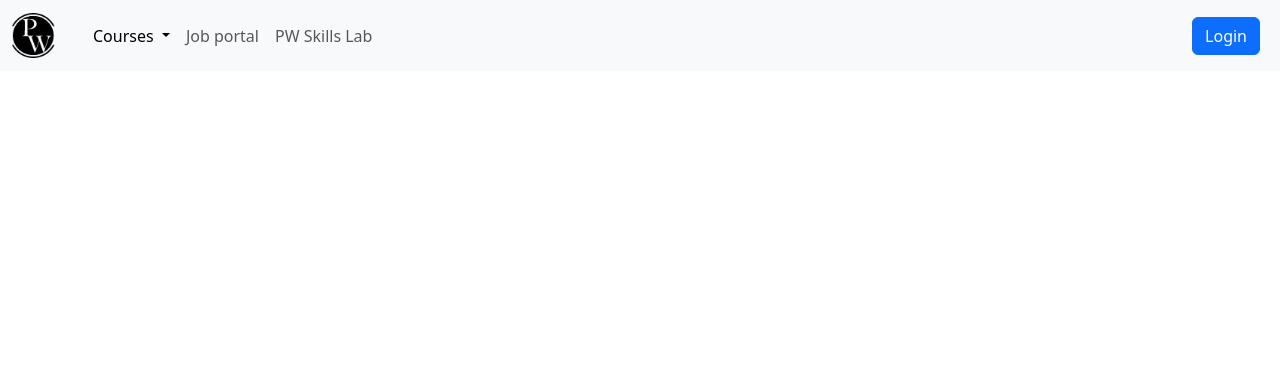
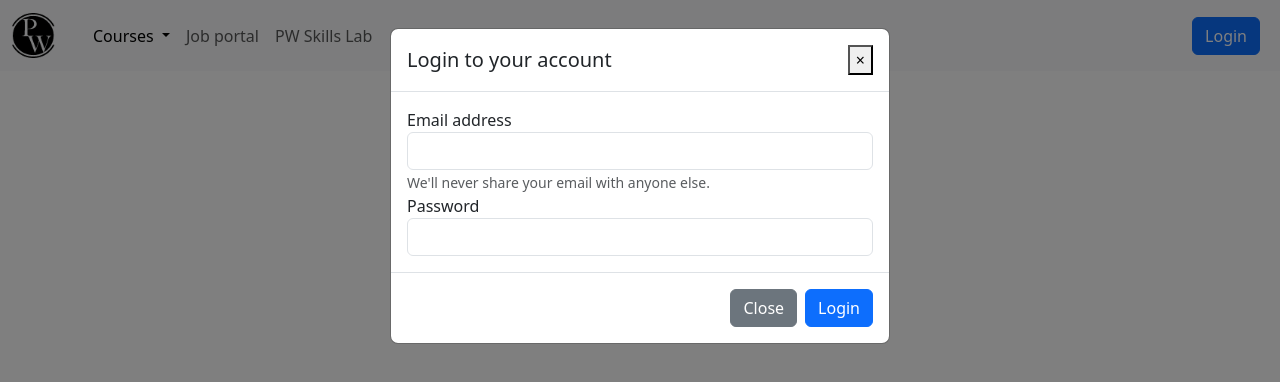
Before and after one commit to Vishnu-code19/PW-skills-Assignments, a plain HTML site: page Bootstrap Assignment/Task-3/index.html in a window 1280 px wide. Both pictures are taken after a click on the button "Login". Drawn offline with nearby package versions, Linux system fonts and the light colour scheme.

Commit message:
Added a forgotten feature in task-3 of bootstrap

```diff
--- a/Bootstrap Assignment/Task-3/index.html
+++ b/Bootstrap Assignment/Task-3/index.html
@@ -32,10 +32,43 @@
                     <a class="nav-link" href="#">PW Skills Lab</a>
                 </li>
             </ul>
-            <button class="btn btn-primary float-right mx-2">Login</button>
+            <button type="button" class="btn btn-primary float-right mx-2"  data-toggle="modal" data-target="#exampleModal">Login</button>
         </div>
         </div>
       </nav>
-    <script src="https://cdn.jsdelivr.net/npm/bootstrap@5.3.2/dist/js/bootstrap.bundle.min.js" integrity="sha384-C6RzsynM9kWDrMNeT87bh95OGNyZPhcTNXj1NW7RuBCsyN/o0jlpcV8Qyq46cDfL" crossorigin="anonymous"></script>
+         <!-- Modal -->
+         <div class="modal fade" id="exampleModal" tabindex="-1" role="dialog" aria-labelledby="exampleModalLabel" aria-hidden="true">
+            <div class="modal-dialog" role="document">
+            <div class="modal-content">
+                <div class="modal-header">
+                    <h5 class="modal-title" id="exampleModalLabel">Login to your account</h5>
+                    <button type="button" class="close" data-dismiss="modal" aria-label="Close">
+                        <span aria-hidden="true">&times;</span>
+                    </button>
+                </div>
+                <div class="modal-body">
+                    <form>
+                        <div class="form-group">
+                          <label for="exampleInputEmail1">Email address</label>
+                          <input type="email" class="form-control" id="exampleInputEmail1" aria-describedby="emailHelp">
+                          <small id="emailHelp" class="form-text text-muted">We'll never share your email with anyone else.</small>
+                        </div>
+                        <div class="form-group">
+                          <label for="exampleInputPassword1">Password</label>
+                          <input type="password" class="form-control" id="exampleInputPassword1">
+                        </div>
+                      </form>
+                </div>
+                <div class="modal-footer">
+                <button type="button" class="btn btn-secondary" data-dismiss="modal">Close</button>
+                <button type="button" class="btn btn-primary">Login</button>
+                </div>
+            </div>
+            </div>
+        </div>
+    </body>
+    <script src="https://code.jquery.com/jquery-3.3.1.slim.min.js" integrity="sha384-q8i/X+965DzO0rT7abK41JStQIAqVgRVzpbzo5smXKp4YfRvH+8abtTE1Pi6jizo" crossorigin="anonymous"></script>
+    <script src="https://cdn.jsdelivr.net/npm/popper.js@1.14.7/dist/umd/popper.min.js" integrity="sha384-UO2eT0CpHqdSJQ6hJty5KVphtPhzWj9WO1clHTMGa3JDZwrnQq4sF86dIHNDz0W1" crossorigin="anonymous"></script>
+    <script src="https://cdn.jsdelivr.net/npm/bootstrap@4.3.1/dist/js/bootstrap.min.js" integrity="sha384-JjSmVgyd0p3pXB1rRibZUAYoIIy6OrQ6VrjIEaFf/nJGzIxFDsf4x0xIM+B07jRM" crossorigin="anonymous"></script>
 </body>
 </html>
```
